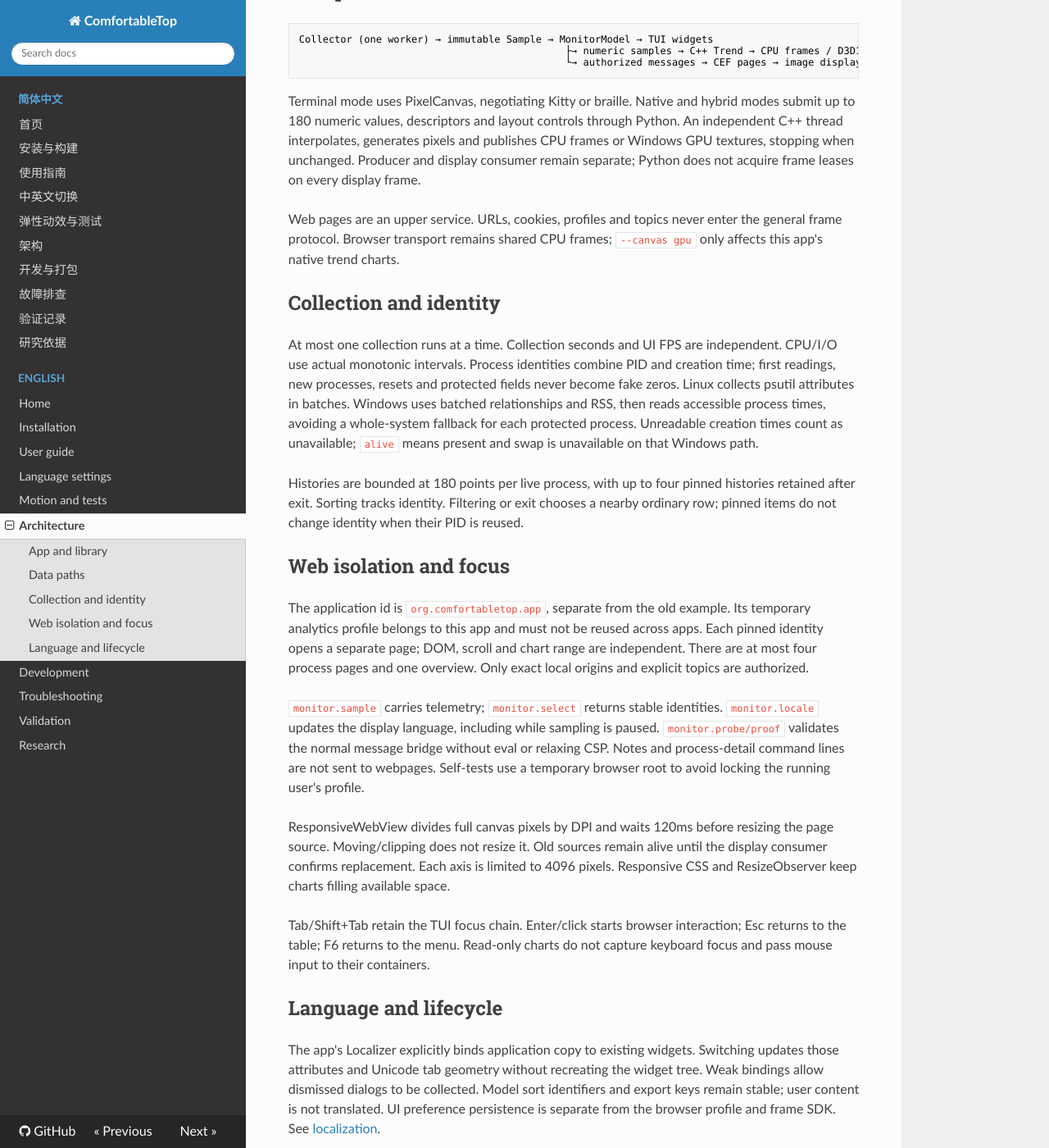
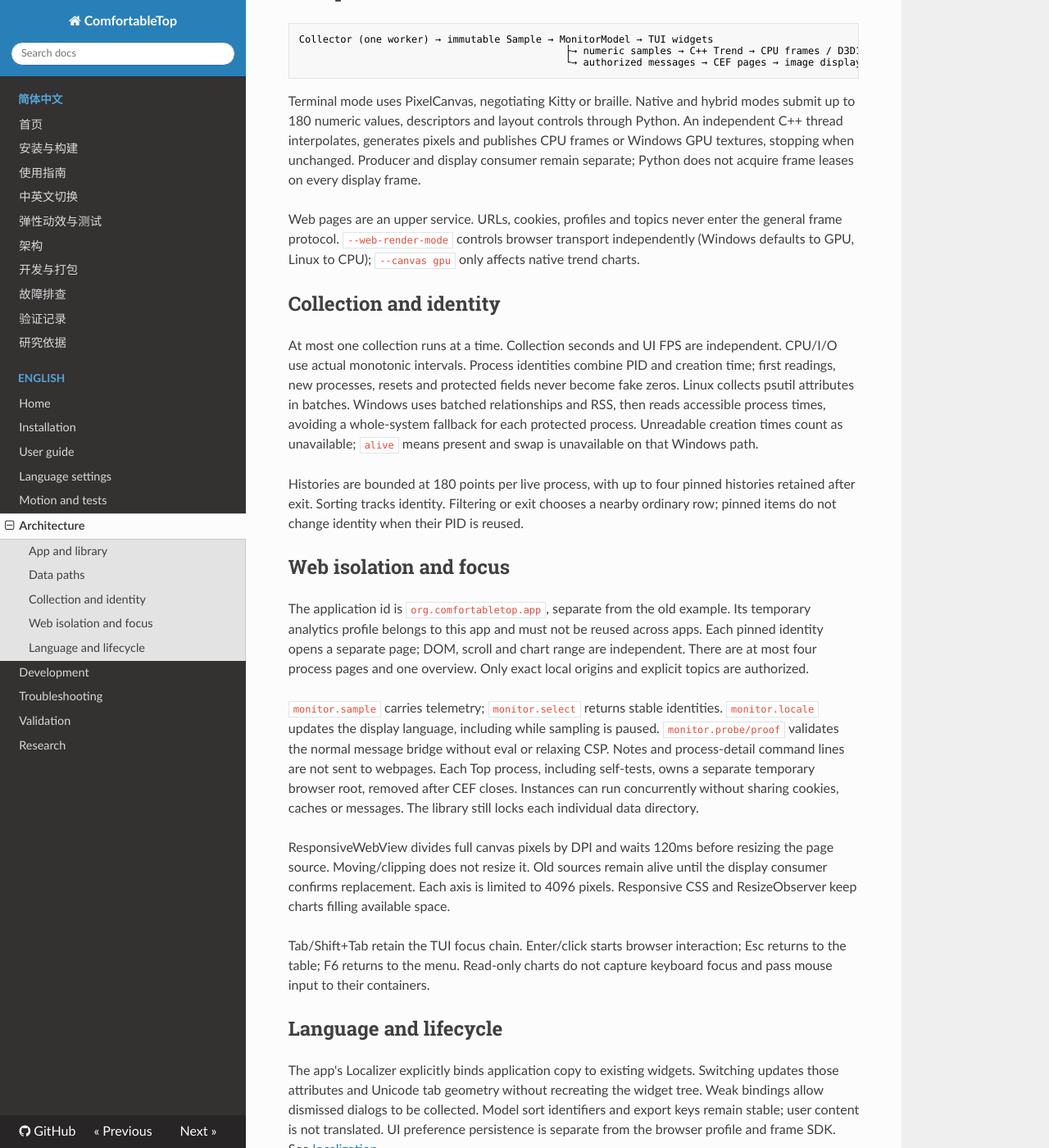
Before and after one commit to JDK8u341/ComfortableTop, an MkDocs documentation site: the page built from docs/en/architecture.md, in a window 1280 px wide and 1400 px high, scrolled down 557 px. Shown: the whole window at 82% size. Built offline with MkDocs 1.6.1, drawn with Linux system fonts in a browser that asks for light colours; nearby versions of some CDN libraries.

Commit message:
fix: isolate transient browser storage per Top instance

```diff
--- a/docs/en/architecture.md
+++ b/docs/en/architecture.md
@@ -30,8 +30,8 @@ Windows GPU textures, stopping when unchanged. Producer and display consumer rem
 separate; Python does not acquire frame leases on every display frame.
 
 Web pages are an upper service. URLs, cookies, profiles and topics never enter the
-general frame protocol. Browser transport remains shared CPU frames; `--canvas gpu`
-only affects this app's native trend charts.
+general frame protocol. `--web-render-mode` controls browser transport independently
+(Windows defaults to GPU, Linux to CPU); `--canvas gpu` only affects native trend charts.
 
 ## Collection and identity
 
@@ -58,8 +58,10 @@ explicit topics are authorized.
 `monitor.sample` carries telemetry; `monitor.select` returns stable identities.
 `monitor.locale` updates the display language, including while sampling is paused.
 `monitor.probe/proof` validates the normal message bridge without eval or relaxing CSP.
-Notes and process-detail command lines are not sent to webpages. Self-tests use a
-temporary browser root to avoid locking the running user's profile.
+Notes and process-detail command lines are not sent to webpages. Each Top process,
+including self-tests, owns a separate temporary browser root, removed after CEF
+closes. Instances can run concurrently without sharing cookies, caches or messages.
+The library still locks each individual data directory.
 
 ResponsiveWebView divides full canvas pixels by DPI and waits 120ms before resizing
 the page source. Moving/clipping does not resize it. Old sources remain alive until
```
Also changed, not shown: docs/architecture.md (+4 -2 lines), docs/en/troubleshooting.md (+7 -0 lines), docs/troubleshooting.md (+6 -0 lines), 3 other files.
